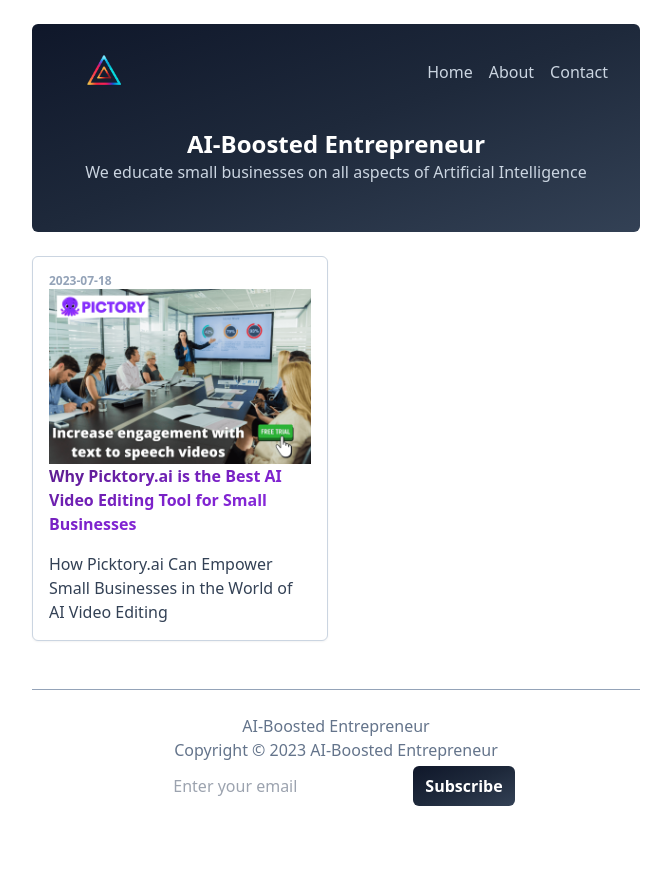
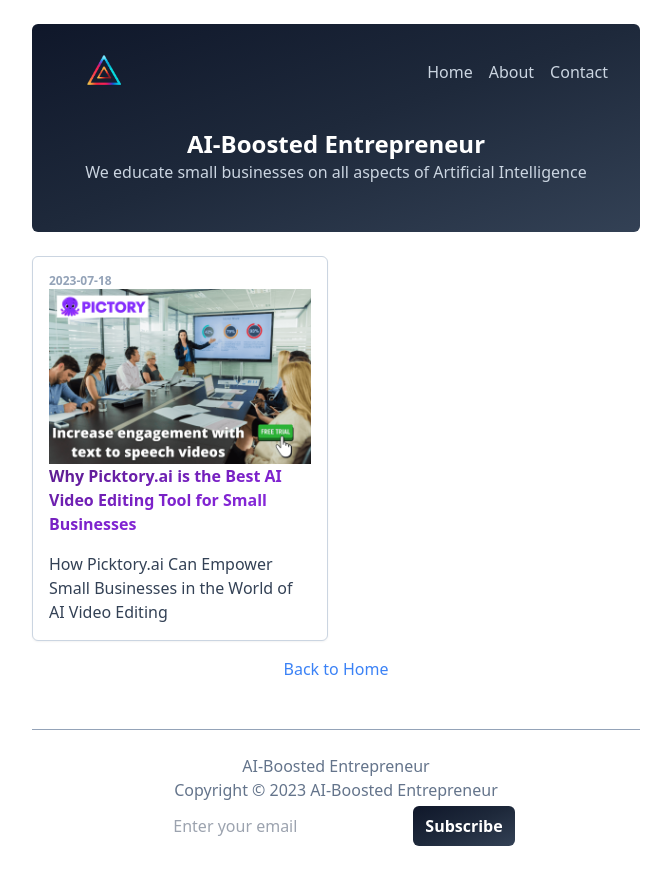
Before and after one commit to CalderonVasquez/ai_blog, a Next.js app: page / in a window 1280 px wide. Shown: the whole page, without its empty margins (304-975 px from the left). Before the commit the page ends 830 px from the top, so only its background shows below. Built offline with nearby package versions, Linux system fonts and the light colour scheme.

Commit message:
add BackToHome button to layout

```diff
--- a/app/globals.css
+++ b/app/globals.css
@@ -1,3 +1,12 @@
 @tailwind base;
 @tailwind components;
 @tailwind utilities;
+
+
+.text-blue-600 {
+  color: #3b82f6;
+}
+
+.text-blue-600:hover {
+  text-decoration: underline;
+}
--- a/app/layout.tsx
+++ b/app/layout.tsx
@@ -2,6 +2,7 @@
 import type { Metadata } from 'next'
 import Header from '@/components/Header'
 import Footer from '@/components/Footer'
+import BackToHomeButton from '@/components/BackToHomeButton';
 
 
 export const metadata: Metadata = {
@@ -21,6 +22,7 @@
         <div className="mx-auto  max-w-2xl px-8">
           <Header />
           {children}
+          <BackToHomeButton />
           <Footer />
         </div>
       </body>
--- /dev/null
+++ b/components/BackToHomeButton.js
@@ -0,0 +1,15 @@
+// components/BackToHomeButton.js
+
+import Link from 'next/link';
+
+const BackToHomeButton = () => {
+  return (
+    <div className="mt-4 text-center">
+          <Link href="/"
+              className="text-blue-600 hover:underline">Back to Home
+          </Link>
+    </div>
+  );
+};
+
+export default BackToHomeButton;
```
